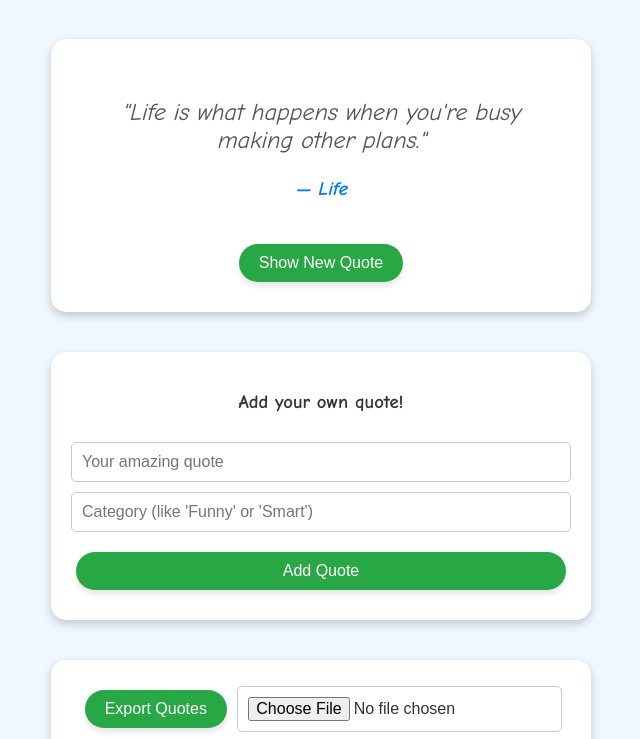
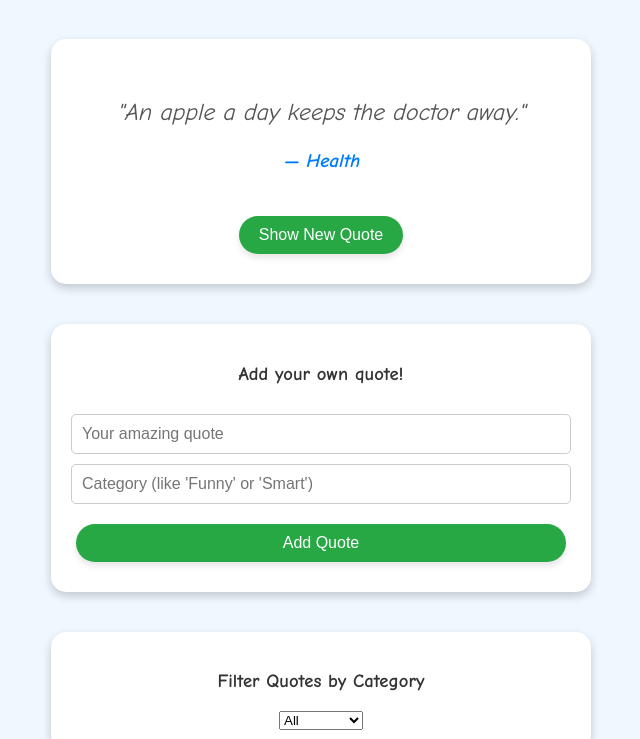
Before and after one commit to Susanadjanie1/alx_fe_javascript, a plain HTML site: page dom-manipulation/index.html in a window 1280 px wide. Both pictures are taken after a click on the button "Show New Quote". Shown: the part 61-800 px from the top of the page, without its empty margins (319-959 px from the left). Drawn offline with Linux system fonts and the light colour scheme.

Commit message:
qoutes category updated

```diff
--- a/dom-manipulation/index.html
+++ b/dom-manipulation/index.html
@@ -23,15 +23,22 @@
     <button id="addQuoteButton">Add Quote</button>
   </div>
 
+<div class="container">
+    <h3>Filter Quotes by Category</h3>
+    <select id="categoryFilter" onchange="filterQuote()">
+  <option value="all">Inspiration</option>
+  <option value="all">Life</option>
+  <option value="all">Work</option>
+  <option value="all">Creativity</option>
+  <option value="all">Health</option>
+</select>
+</div>
+
   <div class="container">
   <button onclick="exportToJsonFile()">Export Quotes</button>
   <input type="file" id="importFile" accept=".json" onchange="importFromJsonFile(event)" />
 </div>
 
-<select id="categoryFilter" onchange="filterQuote()">
-  <option value="all">All Categories</option>
-</select>
-
 
   <script src="script.js"></script>
 </body>
--- a/dom-manipulation/script.js
+++ b/dom-manipulation/script.js
@@ -1,21 +1,12 @@
+let selectedCategory = "all";
+
+
 // Quotes Data
 const quotes = [
-  {
-    text: "The best way to predict the future is to create it.",
-    category: "Inspiration",
-  },
-  {
-    text: "Life is what happens when you're busy making other plans.",
-    category: "Life",
-  },
-  {
-    text: "The only way to do great work is to love what you do.",
-    category: "Work",
-  },
-  {
-    text: "Imagination is more important than knowledge.",
-    category: "Creativity",
-  },
+  { text: "The best way to predict the future is to create it.", category: "Inspiration" },
+  { text: "Life is what happens when you're busy making other plans.", category: "Life" },
+  { text: "The only way to do great work is to love what you do.", category: "Work" },
+  { text: "Imagination is more important than knowledge.", category: "Creativity" },
   { text: "An apple a day keeps the doctor away.", category: "Health" },
 ];
 
@@ -25,6 +16,8 @@ const newQuoteButton = document.getElementById("newQuoteButton");
 const newQuoteText = document.getElementById("newQuoteText");
 const newQuoteCategory = document.getElementById("newQuoteCategory");
 const addQuoteButton = document.getElementById("addQuoteButton");
+const categoryFilter = document.getElementById("categoryFilter");
+
 
 // Local Storage Functions
 function saveQuotes() {
@@ -34,9 +27,17 @@ function saveQuotes() {
 function loadQuotes() {
   const storedQuotes = localStorage.getItem("quotes");
   if (storedQuotes) {
-    quotes.length = 0; // clear current quotes
+    quotes.length = 0;
     quotes.push(...JSON.parse(storedQuotes));
   }
+}
+
+function saveFilter(category) {
+  localStorage.setItem("selectedCategory", category);
+}
+
+function loadFilter() {
+  return localStorage.getItem("selectedCategory") || "all";
 }
 
 
@@ -50,85 +51,87 @@ function loadLastQuote() {
   return last ? JSON.parse(last) : null;
 }
 
+// Show Quotes
+function showRandomQuote() {
+  const category = selectedCategory;
+  const filtered = category === "all"
+    ? quotes
+    : quotes.filter((q) => q.category === category);
 
-// Show a Random Quote
-function showRandomQuote() {
+  if (filtered.length === 0) {
+    quoteDisplay.textContent = "No quotes in this category.";
+    return;
+  }
+
   let randomQuote;
+  const lastQ = loadLastQuote();
 
-  // If we have a last quote in session, show it first
-  const lastQuote = loadLastQuote();
-  if (lastQuote) {
-    randomQuote = lastQuote;
+  if (lastQ && lastQ.category === category) {
+    randomQuote = lastQ;
     sessionStorage.removeItem("lastQuote");
   } else {
-    const randomIndex = Math.floor(Math.random() * quotes.length);
-    randomQuote = quotes[randomIndex];
+    randomQuote = filtered[Math.floor(Math.random() * filtered.length)];
   }
 
-  // Clear old content
   quoteDisplay.innerHTML = "";
 
-  // Create elements
-  const quoteTextEl = document.createElement("p");
-  quoteTextEl.id = "quoteText";
-  quoteTextEl.textContent = `"${randomQuote.text}"`;
+  const pText = document.createElement("p");
+  pText.id = "quoteText";
+  pText.textContent = `"${randomQuote.text}"`;
 
-  const quoteCategoryEl = document.createElement("p");
-  quoteCategoryEl.id = "quoteAuthor";
-  quoteCategoryEl.textContent = `— ${randomQuote.category}`;
+  const pCat = document.createElement("p");
+  pCat.id = "quoteAuthor";
+  pCat.textContent = `— ${randomQuote.category}`;
 
-  // Append
-  quoteDisplay.appendChild(quoteTextEl);
-  quoteDisplay.appendChild(quoteCategoryEl);
+  quoteDisplay.appendChild(pText);
+  quoteDisplay.appendChild(pCat);
 
-  // Save this as the last shown quote
   saveLastQuote(randomQuote);
 }
 
-
-// Add a New Quote
+// Add Quote
 function addQuote() {
   const quote = newQuoteText.value.trim();
   const category = newQuoteCategory.value.trim();
 
-  if (quote !== "" && category !== "") {
-    const newQuote = { text: quote, category: category };
-    quotes.push(newQuote);
+  if (quote && category) {
+    quotes.push({ text: quote, category: category });
     saveQuotes();
-
     newQuoteText.value = "";
     newQuoteCategory.value = "";
 
-     populateCategories();
-
+    populateCategories();
     showRandomQuote();
   }
 }
 
-// Populate Categories for Filtering
+
+// Populate and Filter Category
 function populateCategories() {
   const categories = ["all", ...new Set(quotes.map((q) => q.category))];
-
-  // Clear old options
   categoryFilter.innerHTML = "";
 
-  // Fill dropdown
   categories.forEach((cat) => {
-    const option = document.createElement("option");
-    option.value = cat;
-    option.textContent = cat.charAt(0).toUpperCase() + cat.slice(1);
-    categoryFilter.appendChild(option);
+    const opt = document.createElement("option");
+    opt.value = cat;
+    opt.textContent = cat.charAt(0).toUpperCase() + cat.slice(1);
+    categoryFilter.appendChild(opt);
   });
 
-  // Restore last selected filter
-  const savedFilter = loadFilter();
-  categoryFilter.value = savedFilter;
+  selectedCategory = loadFilter();
+  categoryFilter.value = selectedCategory;
+}
+
+function filterQuote() {
+  selectedCategory = categoryFilter.value;
+  saveFilter(selectedCategory);
+  showRandomQuote();
 }
 
 
-// Export / Import JSON
+// Export / Import
 function exportToJsonFile() {
-  const dataStr = JSON.stringify(quotes, null, 2); // pretty format
+  const dataStr = JSON.stringify(quotes, null, 2);
   const blob = new Blob([dataStr], { type: "application/json" });
   const url = URL.createObjectURL(blob);
 
@@ -140,15 +143,16 @@ function exportToJsonFile() {
 }
 
 function importFromJsonFile(event) {
-  const fileReader = new FileReader();
-  fileReader.onload = function (e) {
-    const importedQuotes = JSON.parse(e.target.result);
-    quotes.push(...importedQuotes);
+  const reader = new FileReader();
+  reader.onload = function (e) {
+    const imported = JSON.parse(e.target.result);
+    quotes.push(...imported);
     saveQuotes();
-    alert("Quotes imported successfully!");
+    populateCategories();
+    alert("Quotes imported!");
     showRandomQuote();
   };
-  fileReader.readAsText(event.target.files[0]);
+  reader.readAsText(event.target.files[0]);
 }
 
 
@@ -157,17 +161,11 @@ newQuoteButton.addEventListener("click", showRandomQuote);
 addQuoteButton.addEventListener("click", addQuote);
 window.onload = function () {
   loadQuotes();
-  showRandomQuote();
+  populateCategories();
+  filterQuote();
 };
 
-
-// Dummy Function
-
+// Compatibility Dummy
 function createAddQuoteForm() {
-  console.warn(
-    "createAddQuoteForm() was called, but it's not needed. Use addQuote() instead."
-  );
+  console.warn("createAddQuoteForm() not needed");
 }
-
-// Compatibility alias
-const filterQuote = filterQuote;
```
